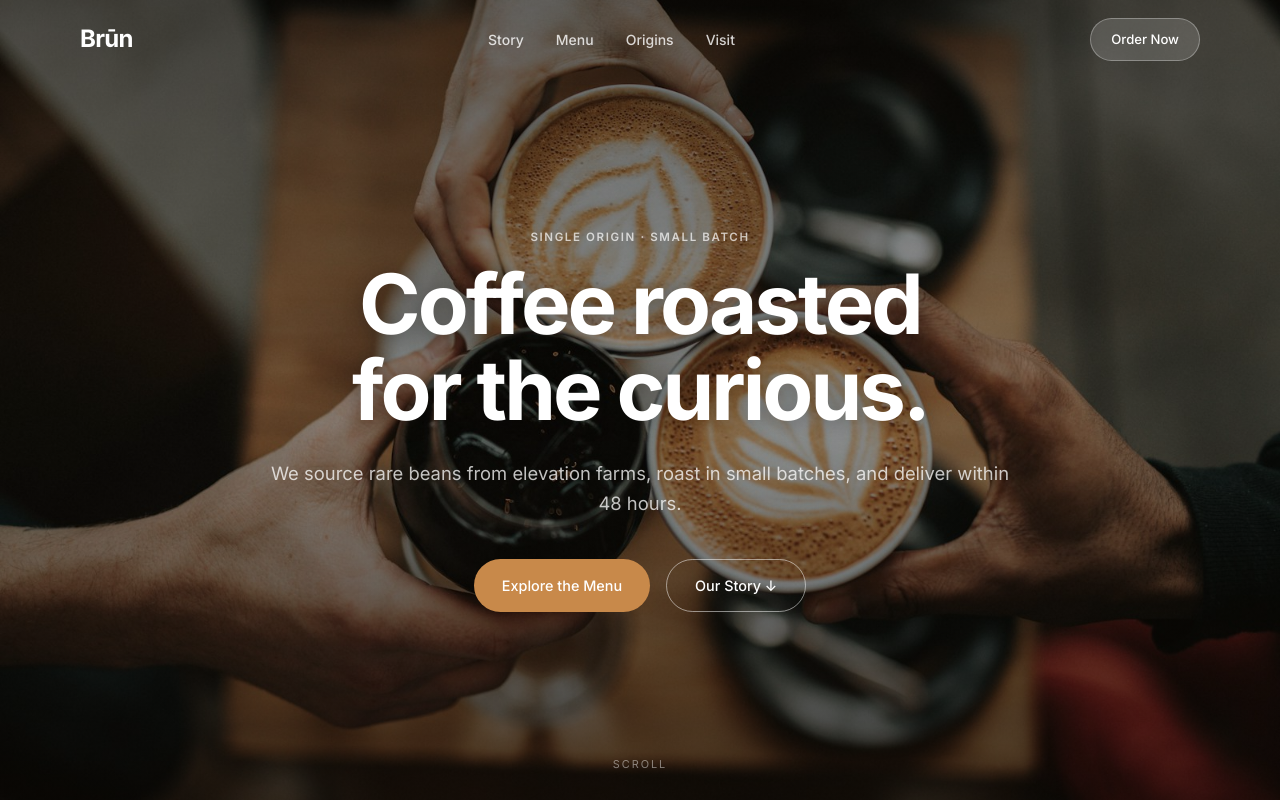
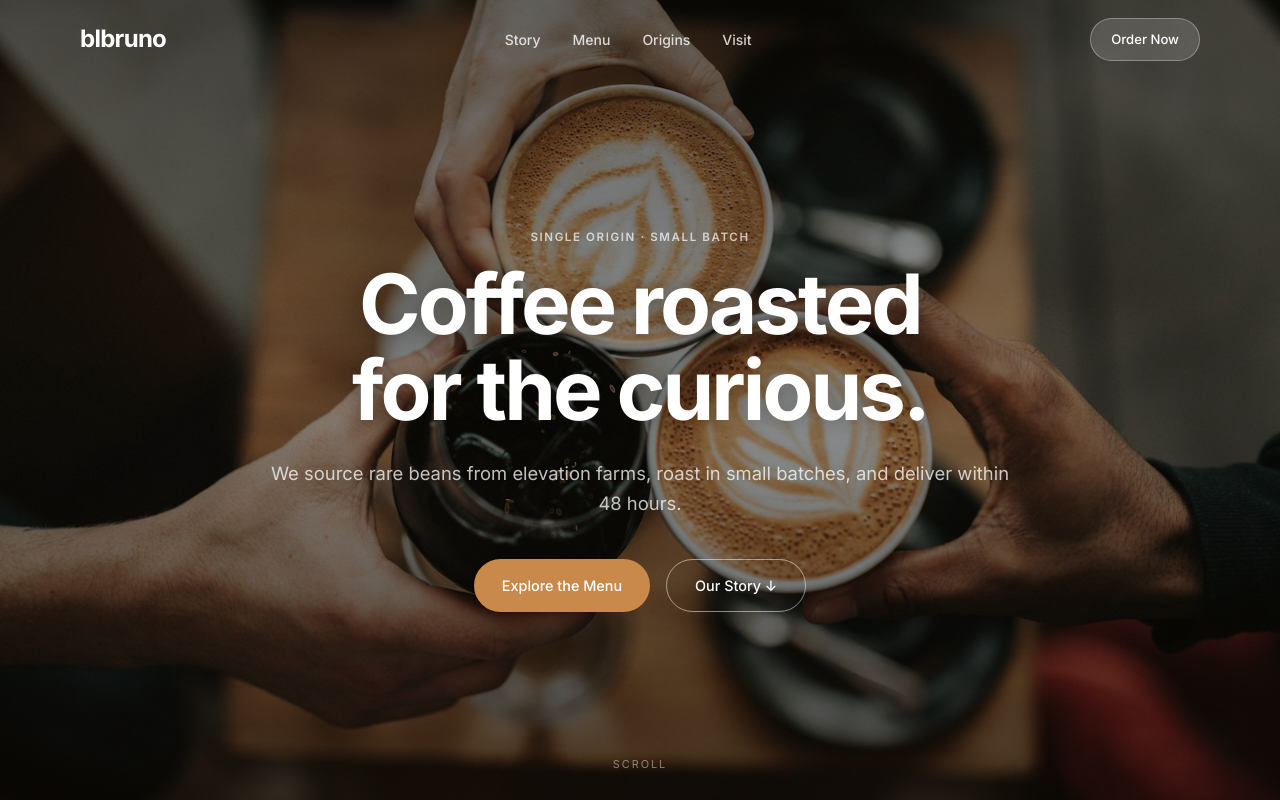
Before and after one commit to lbruno086/coffee-website, a plain HTML site: page index.html in a window 1280 px wide. Shown: the top 800 px of the page. Drawn offline with Linux system fonts and the light colour scheme.

Commit message:
Rename brand to blbruno cafe

```diff
--- a/index.html
+++ b/index.html
@@ -3,7 +3,7 @@
 <head>
   <meta charset="UTF-8" />
   <meta name="viewport" content="width=device-width, initial-scale=1.0" />
-  <title>Brūn Coffee — Artisan Coffee Experience</title>
+  <title>blbruno cafe — Artisan Coffee Experience</title>
   <link rel="stylesheet" href="styles.css" />
   <link rel="preconnect" href="https://fonts.googleapis.com" />
   <link rel="preconnect" href="https://fonts.gstatic.com" crossorigin />
@@ -14,7 +14,7 @@
   <!-- NAV -->
   <nav class="nav" id="nav">
     <div class="nav-inner">
-      <a href="#" class="nav-logo">Brūn</a>
+      <a href="#" class="nav-logo">blbruno</a>
       <ul class="nav-links">
         <li><a href="#story">Story</a></li>
         <li><a href="#menu">Menu</a></li>
@@ -328,7 +328,7 @@
   <footer class="footer">
     <div class="footer-inner">
       <div class="footer-brand">
-        <span class="nav-logo">Brūn</span>
+        <span class="nav-logo">blbruno</span>
         <p>Artisan coffee for the curious.</p>
       </div>
       <div class="footer-links">
@@ -353,7 +353,7 @@
       </div>
     </div>
     <div class="footer-bottom">
-      <p>© 2026 Brūn Coffee. All rights reserved.</p>
+      <p>© 2026 blbruno cafe. All rights reserved.</p>
     </div>
   </footer>
 
```
Also changed, not shown: 1 other file.
